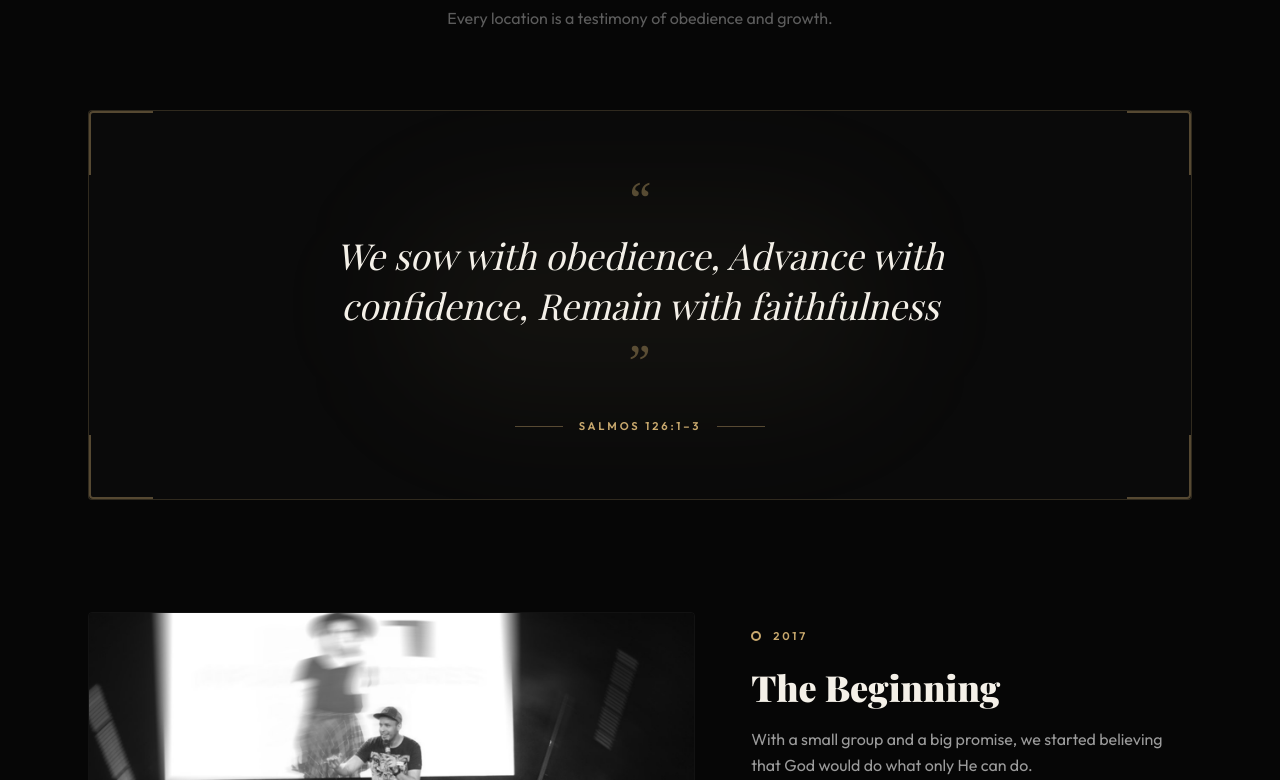
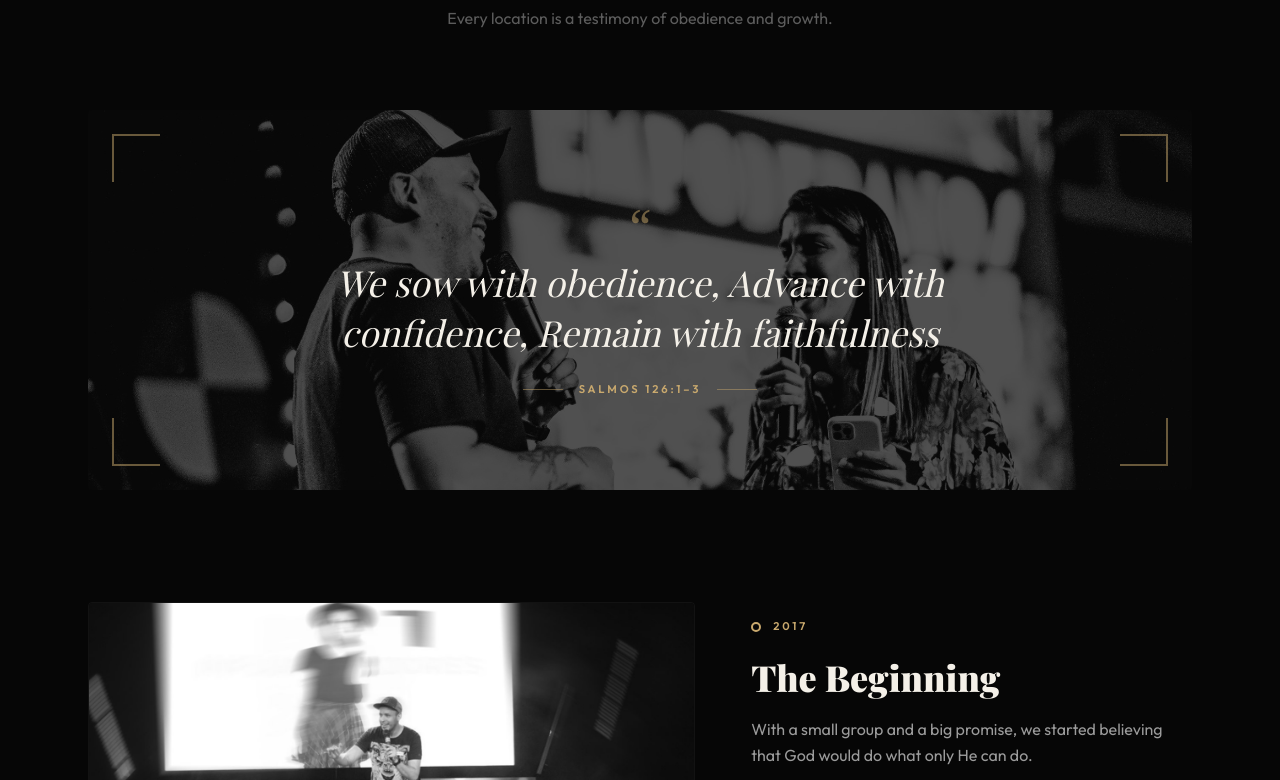
Before and after one commit to SHURECITO/web_tcm, a Next.js app: page /en in a window 1280 px wide. Shown: the part 2000-2780 px from the top of the page. Built offline with nearby package versions, Linux system fonts and the light colour scheme; a web font is replaced by a local one.

Commit message:
fix: center videos, church image on verse, vision image only, update donation phrase

```diff
--- a/components/Donar.tsx
+++ b/components/Donar.tsx
@@ -268,16 +268,15 @@ export default function Donar() {
           </div>
         </RevealDiv>
 
-        {/* Scripture */}
+        {/* Phrase */}
         <RevealDiv className="mt-20 text-center">
           <div className="max-w-2xl mx-auto">
             <div className="flex items-center justify-center gap-4 mb-6">
               <div className="h-px w-16 bg-[#c9a96e]/25" /><div className="text-[#c9a96e]/25 text-sm">✦</div><div className="h-px w-16 bg-[#c9a96e]/25" />
             </div>
-            <p className="font-display text-2xl md:text-3xl italic text-[#c9a96e] leading-relaxed mb-3">
-              &ldquo;Grandes cosas ha hecho Jehová con nosotros; estaremos alegres.&rdquo;
+            <p className="font-display text-2xl md:text-3xl italic text-[#c9a96e] leading-relaxed">
+              &ldquo;Te bendeciré para que sea de bendición.&rdquo;
             </p>
-            <p className="text-white/20 text-sm tracking-widest uppercase">Salmos 126:3</p>
           </div>
         </RevealDiv>
       </div>
--- a/components/Historia.tsx
+++ b/components/Historia.tsx
@@ -68,28 +68,34 @@ export default function Historia() {
           <p className="text-white/35 mt-4 text-base max-w-md mx-auto">{t("intro")}</p>
         </RevealDiv>
 
-        {/* Scripture verse — text only */}
+        {/* Scripture verse — image + text overlay */}
         <RevealDiv className="mb-28">
-          <div className="relative w-full rounded-sm border border-[#c9a96e]/20 bg-[#0a0a0a] overflow-hidden">
-            {/* Decorative corner accents */}
-            <div className="absolute top-0 left-0 w-16 h-16 border-t-2 border-l-2 border-[#c9a96e]/40 rounded-tl-sm" />
-            <div className="absolute top-0 right-0 w-16 h-16 border-t-2 border-r-2 border-[#c9a96e]/40 rounded-tr-sm" />
-            <div className="absolute bottom-0 left-0 w-16 h-16 border-b-2 border-l-2 border-[#c9a96e]/40 rounded-bl-sm" />
-            <div className="absolute bottom-0 right-0 w-16 h-16 border-b-2 border-r-2 border-[#c9a96e]/40 rounded-br-sm" />
-            {/* Subtle background glow */}
-            <div className="absolute inset-0 flex items-center justify-center pointer-events-none">
-              <div className="w-[500px] h-[200px] rounded-full bg-[#c9a96e]/5 blur-3xl" />
-            </div>
-            <div className="relative flex flex-col items-center justify-center py-16 px-8 md:px-20 text-center gap-6">
-              <div className="text-[#c9a96e]/40 text-5xl leading-none font-serif select-none">&ldquo;</div>
-              <blockquote className="font-display text-xl md:text-3xl lg:text-4xl italic text-[#f4f0e8] leading-snug max-w-3xl -mt-4">
+          <div className="relative w-full overflow-hidden rounded-sm" style={{ minHeight: "380px" }}>
+            <Image
+              src="/img-stage.jpg"
+              alt="Salmos 126 — The Church Medellín"
+              fill sizes="100vw"
+              className="object-cover"
+              style={{ objectPosition: "center 30%" }}
+              quality={85}
+            />
+            {/* Dark overlay */}
+            <div className="absolute inset-0 bg-[#080808]/70" />
+            {/* Corner accents */}
+            <div className="absolute top-6 left-6 w-12 h-12 border-t-2 border-l-2 border-[#c9a96e]/50" />
+            <div className="absolute top-6 right-6 w-12 h-12 border-t-2 border-r-2 border-[#c9a96e]/50" />
+            <div className="absolute bottom-6 left-6 w-12 h-12 border-b-2 border-l-2 border-[#c9a96e]/50" />
+            <div className="absolute bottom-6 right-6 w-12 h-12 border-b-2 border-r-2 border-[#c9a96e]/50" />
+            {/* Text overlay */}
+            <div className="absolute inset-0 flex flex-col items-center justify-center p-8 md:p-16 text-center gap-5">
+              <div className="text-[#c9a96e]/50 text-5xl leading-none font-serif select-none">&ldquo;</div>
+              <blockquote className="font-display text-xl md:text-3xl lg:text-4xl italic text-[#f4f0e8] leading-snug max-w-3xl -mt-3">
                 {t("frase")}
               </blockquote>
-              <div className="text-[#c9a96e]/40 text-5xl leading-none font-serif select-none -mt-4">&rdquo;</div>
-              <div className="flex items-center gap-4 mt-2">
-                <div className="h-px w-12 bg-[#c9a96e]/40" />
+              <div className="flex items-center gap-4 mt-1">
+                <div className="h-px w-10 bg-[#c9a96e]/45" />
                 <span className="section-label tracking-widest">Salmos 126:1–3</span>
-                <div className="h-px w-12 bg-[#c9a96e]/40" />
+                <div className="h-px w-10 bg-[#c9a96e]/45" />
               </div>
             </div>
           </div>
--- a/components/Testimonios.tsx
+++ b/components/Testimonios.tsx
@@ -163,7 +163,7 @@ export default function Testimonios({ locale }: { locale: string }) {
         {/* Horizontal scroll track */}
         <div
           ref={scrollRef}
-          className="flex gap-4 overflow-x-auto pb-4 scrollbar-hide"
+          className="flex gap-4 overflow-x-auto pb-4 scrollbar-hide justify-center"
           style={{ scrollbarWidth: "none", msOverflowStyle: "none" }}
         >
           {videos.map((video, i) => (
--- a/components/Vision.tsx
+++ b/components/Vision.tsx
@@ -79,25 +79,19 @@ export default function Vision() {
           </div>
         </div>
 
-        {/* Long-term vision — full banner */}
+        {/* Long-term vision — image only (sembramos, avanzamos, permanecemos) */}
         <RevealDiv>
           <div className="relative overflow-hidden rounded-sm">
             <Image
               src="/img-frase.jpg"
-              alt="Visión de largo plazo — The Church Medellín"
+              alt="Sembramos, Avanzamos, Permanecemos — The Church Medellín"
               width={1400}
               height={500}
               className="w-full object-cover object-center max-h-[50vh]"
-              quality={80}
+              quality={85}
             />
-            <div className="absolute inset-0 bg-[#080808]/75 flex items-center p-10 lg:p-20">
-              <div className="max-w-2xl">
-                <p className="section-label mb-4">{t("largo_title")}</p>
-                <p className="text-[#f4f0e8] text-xl md:text-2xl font-medium leading-relaxed">
-                  {t("largo_body")}
-                </p>
-              </div>
-            </div>
+            {/* Subtle vignette only, no text */}
+            <div className="absolute inset-0 bg-gradient-to-b from-[#080808]/10 via-transparent to-[#080808]/10 pointer-events-none" />
           </div>
         </RevealDiv>
       </div>
```
